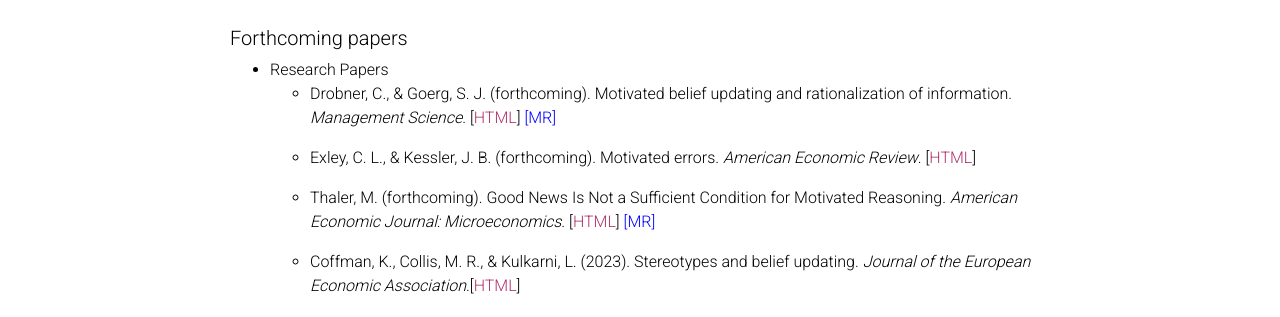
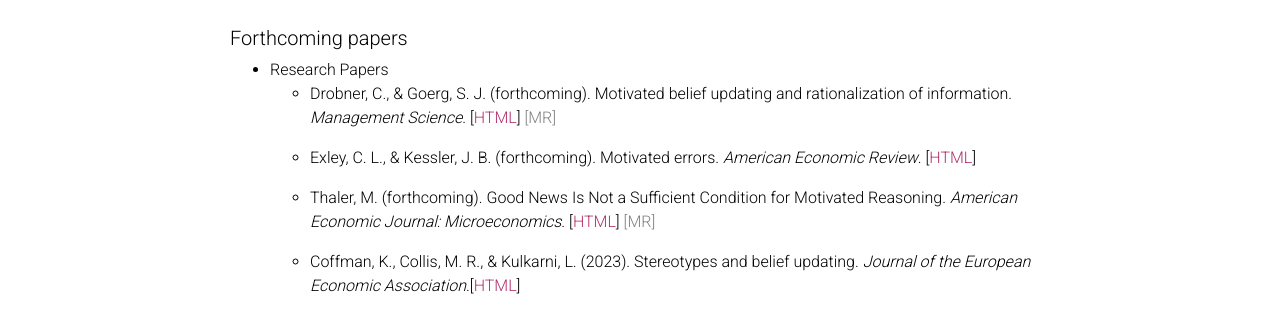
Before and after one commit to egorbronnikov/egorbronnikov.github.io, a Jekyll site: the page built from _pages/motivatedreasoning.md, in a window 1280 px wide and 900 px high. Shown: the part 382-699 px from the top of the window. Built offline with Jekyll 4.4.1, drawn with Linux system fonts in a browser that asks for light colours; comment, search, counter and statistics services are not loaded; a style sheet for code colours, icons or effects is not loaded.

Commit message:
Update motivatedreasoning.md

```diff
--- a/_pages/motivatedreasoning.md
+++ b/_pages/motivatedreasoning.md
@@ -16,11 +16,11 @@
 ##### Forthcoming papers
 
 - Research Papers
-  - Drobner, C., & Goerg, S. J. (forthcoming). Motivated belief updating and rationalization of information. _Management Science_. [[HTML](https://pubsonline.informs.org/doi/abs/10.1287/mnsc.2023.02537?af=R)] <span style="color:blue">[MR]</span>
+  - Drobner, C., & Goerg, S. J. (forthcoming). Motivated belief updating and rationalization of information. _Management Science_. [[HTML](https://pubsonline.informs.org/doi/abs/10.1287/mnsc.2023.02537?af=R)] <span style="color:gray">[MR]</span>
 
   - Exley, C. L., & Kessler, J. B. (forthcoming). Motivated errors. _American Economic Review_. [[HTML](https://www.aeaweb.org/articles?id=10.1257/aer.20191849&&from=f)]
 
-  - Thaler, M. (forthcoming). Good News Is Not a Sufficient Condition for Motivated Reasoning. _American Economic Journal: Microeconomics_. [[HTML](https://www.aeaweb.org/articles?id=10.1257/mic.20220146&&from=f)] <span style="color:blue">[MR]</span>
+  - Thaler, M. (forthcoming). Good News Is Not a Sufficient Condition for Motivated Reasoning. _American Economic Journal: Microeconomics_. [[HTML](https://www.aeaweb.org/articles?id=10.1257/mic.20220146&&from=f)] <span style="color:gray">[MR]</span>
 
   - Coffman, K., Collis, M. R., & Kulkarni, L. (2023). Stereotypes and belief updating. _Journal of the European Economic Association_.[[HTML](https://academic.oup.com/jeea/advance-article-abstract/doi/10.1093/jeea/jvad063/7333976)]
 
@@ -48,7 +48,7 @@
 
   - Amasino, D. R., Pace, D. D., & van der Weele, J. (2023). Self-serving bias in redistribution choices: Accounting for beliefs and norms. _Journal of Economic Psychology_, vol. 98, pp. 102654. [[HTML](https://www.sciencedirect.com/science/article/pii/S0167487023000557)]
 
-  - Bicchieri, C., Dimant, E., & Sonderegger, S. (2023). It's not a lie if you believe the norm does not apply: Conditional norm-following and belief distortion. _Games and Economic Behavior_, vol. 138, pp. 321--354. [[HTML](https://www.sciencedirect.com/science/article/pii/S0899825623000088)] <span style="color:blue">[ESB]</span> <span style="color:blue">[Experiment]</span>
+  - Bicchieri, C., Dimant, E., & Sonderegger, S. (2023). It's not a lie if you believe the norm does not apply: Conditional norm-following and belief distortion. _Games and Economic Behavior_, vol. 138, pp. 321--354. [[HTML](https://www.sciencedirect.com/science/article/pii/S0899825623000088)] <span style="color:gray">[ESB]</span> <span style="color:gray">[Experiment]</span>
 
   - Exley, C. L., & Kessler, J. B. (2023). Information avoidance and image concerns. _The Economic Journal_, 133(656), 3153--3168. [[HTML](https://academic.oup.com/ej/article-abstract/133/656/3153/7240144)]
 
@@ -76,7 +76,7 @@
 
   - Coffman, K. B., Exley, C. L., & Niederle, M. (2021). The role of beliefs in driving gender discrimination. _Management Science_, vol. 67, no. 6, pp. 3551--3569. [[HTML](https://pubsonline.informs.org/doi/10.1287/mnsc.2020.3660)]
 
-  - Drobner, C. (2022). Motivated beliefs and anticipation of uncertainty resolution. _American Economic Review: Insights_, vol. 4, no. 1, pp. 89--105. [[HTML](https://www.aeaweb.org/articles?id=10.1257/aeri.20200829)] <span style="color:blue">[MR]</span> <span style="color:blue">[Experiment]</span>
+  - Drobner, C. (2022). Motivated beliefs and anticipation of uncertainty resolution. _American Economic Review: Insights_, vol. 4, no. 1, pp. 89--105. [[HTML](https://www.aeaweb.org/articles?id=10.1257/aeri.20200829)] <span style="color:gray">[MR]</span> <span style="color:gray">[Experiment]</span>
 
   - Erkal, N., Gangadharan, L., & Koh, B. H. (2022). By chance or by choice? Biased attribution of others’ outcomes when social preferences matter. Experimental Economics, vol. 25, no. 2, pp. 413--443. [[HTML](https://link.springer.com/article/10.1007/s10683-021-09731-w)]
 
@@ -90,7 +90,7 @@
 
   - Momsen, K., & Ohndorf, M. (2022). Information avoidance, selective exposure, and fake (?) news: Theory and experimental evidence on green consumption. _Journal of Economic Psychology_, vol. 88, pp. 102457. [[HTML](https://www.sciencedirect.com/science/article/pii/S0167487021000878)]
 
-  - Oprea, R., & Yuksel, S. (2022). Social exchange of motivated beliefs. _Journal of the European Economic Association_, vol. 20, no. 2, pp. 667--699. [[HTML](https://academic.oup.com/jeea/article-abstract/20/2/667/6368096)] <span style="color:blue">[MR]</span> <span style="color:blue">[Experiment]</span>
+  - Oprea, R., & Yuksel, S. (2022). Social exchange of motivated beliefs. _Journal of the European Economic Association_, vol. 20, no. 2, pp. 667--699. [[HTML](https://academic.oup.com/jeea/article-abstract/20/2/667/6368096)] <span style="color:gray">[MR]</span> <span style="color:gray">[Experiment]</span>
 
 - Review Papers
   - Bursztyn, L., & Yang, D. Y. (2022). Misperceptions about others. _Annual Review of Economics_, vol.  14, pp. 425--452. [[HTML](https://www.annualreviews.org/content/journals/10.1146/annurev-economics-051520-023322)]
@@ -101,16 +101,16 @@
 
 - Research Papers
   - Thaler, M. (2021). Gender differences in motivated reasoning. _Journal of Economic Behavior & Organization_, vol. 191, pp. 501--518.
-[[HTML](https://www.sciencedirect.com/science/article/abs/pii/S0167268121003954)] <span style="color:blue">[MR]</span> <span style="color:blue">[Experiment]</span>
+[[HTML](https://www.sciencedirect.com/science/article/abs/pii/S0167268121003954)] <span style="color:gray">[MR]</span> <span style="color:gray">[Experiment]</span>
 
 
 
 ##### 2020 papers
 
 - Research Papers
-  - Chew, S. H., Huang, W., & Zhao, X. (2020). Motivated false memory. _Journal of Political Economy_, vol. 128, no. 10, pp. 3913--3939. [[HTML](https://www.journals.uchicago.edu/doi/abs/10.1086/709971)] <span style="color:blue">[MM]</span> <span style="color:blue">[Experiment]</span>
+  - Chew, S. H., Huang, W., & Zhao, X. (2020). Motivated false memory. _Journal of Political Economy_, vol. 128, no. 10, pp. 3913--3939. [[HTML](https://www.journals.uchicago.edu/doi/abs/10.1086/709971)] <span style="color:gray">[MM]</span> <span style="color:gray">[Experiment]</span>
 
-  - Exley, C. L. (2020). Using charity performance metrics as an excuse not to give. _Management Science_, vol. 66, no. 2, pp. 553--563. [[HTML](https://pubsonline.informs.org/doi/pdf/10.1287/mnsc.2018.3268)] <span style="color:blue">[ESB]</span> <span style="color:blue">[Experiment]</span>
+  - Exley, C. L. (2020). Using charity performance metrics as an excuse not to give. _Management Science_, vol. 66, no. 2, pp. 553--563. [[HTML](https://pubsonline.informs.org/doi/pdf/10.1287/mnsc.2018.3268)] <span style="color:gray">[ESB]</span> <span style="color:gray">[Experiment]</span>
 
   - Ging-Jehli, N. R., Schneider, F. H., & Weber, R. A. (2020). On self-serving strategic beliefs. _Games and Economic Behavior_, vol. 122, pp. 341--353. [[HTML](https://www.sciencedirect.com/science/article/pii/S0899825620300713)]
 
@@ -119,7 +119,7 @@
   - Stone, D. F. (2020). Just a big misunderstanding? Bias and Bayesian affective polarization. _International Economic Review_, vol. 61, no. 1, 189--217. [[HTML](https://onlinelibrary.wiley.com/doi/pdfdirect/10.1111/iere.12421)]
 
   - Zimmermann, F. (2020). The dynamics of motivated beliefs. _American Economic Review_, vol. 110, no. 2, pp. 337--363.
-  [[HTML](https://www.aeaweb.org/articles?id=10.1257/aer.20180728)] <span style="color:blue">[MR]</span> <span style="color:blue">[Experiment]</span>
+  [[HTML](https://www.aeaweb.org/articles?id=10.1257/aer.20180728)] <span style="color:gray">[MR]</span> <span style="color:gray">[Experiment]</span>
 
 - Review Papers
   - Molnar, A., & Loewenstein, G. (2022). Chapter 15: Thoughts and Players: An Introduction to Old and New Economic Perspectives on Beliefs (pp. 321--350). In Musolino, J., Sommer, J., & Hemmer, P. (Eds.) _The Cognitive Science of Belief: A Multidisciplinary Approach_. Cambridge University Press. [[HTML](https://www.cambridge.org/core/books/cognitive-science-of-belief/4B06289013C7C18773CE2AF05E1A00ED)] &nbsp;
@@ -167,7 +167,7 @@
 ##### 2016 papers
 
 - Research Papers
-  - Exley, C. L. (2016). Excusing selfishness in charitable giving: The role of risk. _Review of Economic Studies_, vol. 83, no. 2, pp. 587--628. [[HTML](https://academic.oup.com/restud/article-abstract/83/2/587/2461284)] <span style="color:blue">[ESB]</span> <span style="color:blue">[Experiment]</span>
+  - Exley, C. L. (2016). Excusing selfishness in charitable giving: The role of risk. _Review of Economic Studies_, vol. 83, no. 2, pp. 587--628. [[HTML](https://academic.oup.com/restud/article-abstract/83/2/587/2461284)] <span style="color:gray">[ESB]</span> <span style="color:gray">[Experiment]</span>
 
 - Review Papers
   - Epley, N., & Gilovich, T. (2016). The mechanics of motivated reasoning. _Journal of Economic Perspectives_, vol. 30, no. 3, pp. 133--140.
@@ -187,7 +187,7 @@
 ##### 2015 papers
 
 - Research Papers
-  - Bénabou, R. (2015). The economics of motivated beliefs. _Revue d'économie politique_, vol. 5, pp. 665--685. [[HTML](https://www.cairn.info/revue-d-economie-politique-2015-5-page-665.htm)] <span style="color:blue">[Theory]</span>
+  - Bénabou, R. (2015). The economics of motivated beliefs. _Revue d'économie politique_, vol. 5, pp. 665--685. [[HTML](https://www.cairn.info/revue-d-economie-politique-2015-5-page-665.htm)] <span style="color:gray">[Theory]</span>
 
 - Review Papers
   - TBA
```
